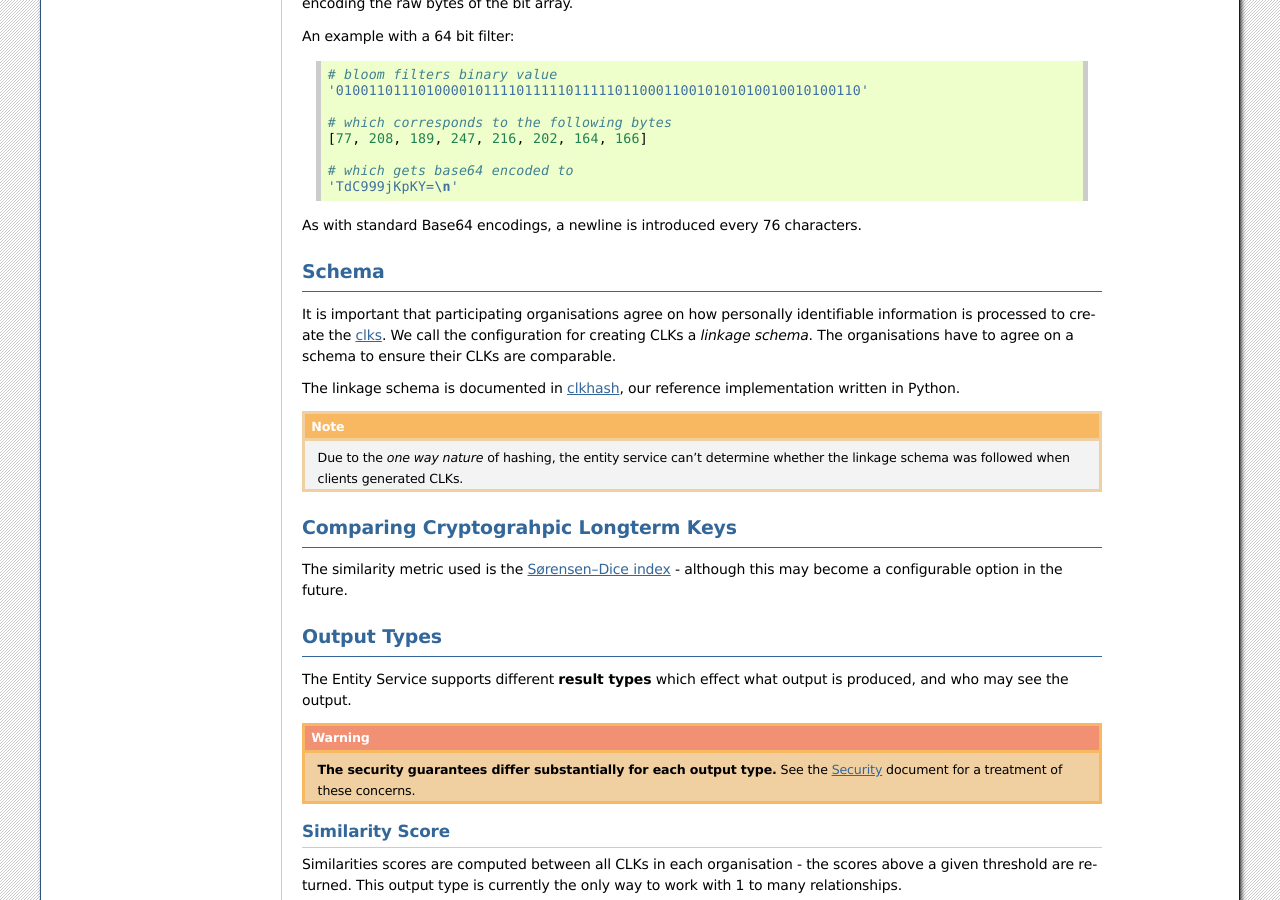
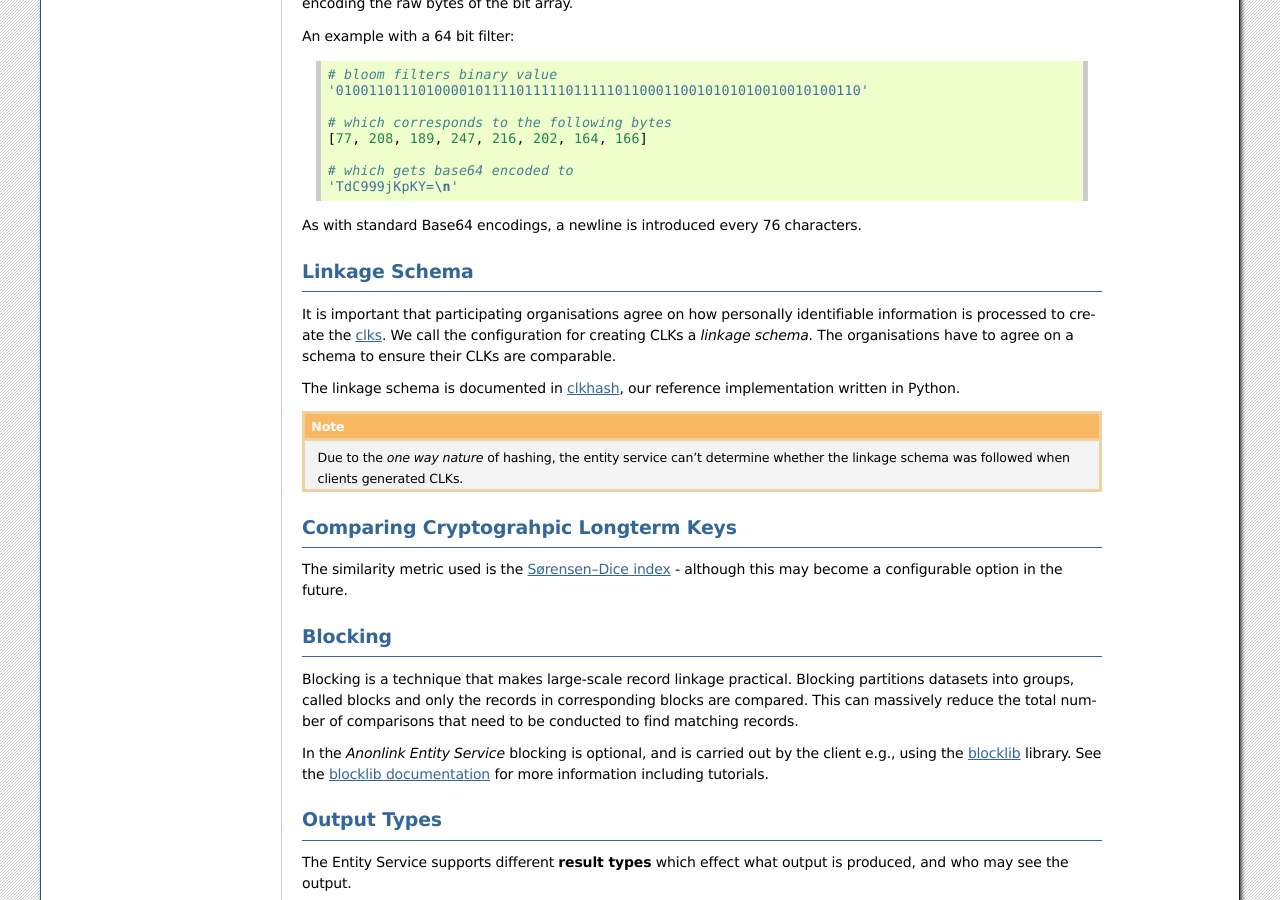
Before and after one commit to data61/anonlink-entity-service, a Sphinx documentation site: the page built from docs/concepts.rst, in a window 1280 px wide and 900 px high, scrolled down 536 px. Built offline with Sphinx 7.4.7, drawn with Linux system fonts in a browser that asks for light colours; formulas are drawn with MathJax 3; some of the changed text lies outside the part shown.

Commit message:
Add blocking concept to docs

```diff
--- a/docs/concepts.rst
+++ b/docs/concepts.rst
@@ -56,8 +56,8 @@ characters.
 
 .. _schema:
 
-Schema
-------
+Linkage Schema
+--------------
 
 It is important that participating organisations agree on how personally identifiable information is
 processed to create the :ref:`clks <cryptographic-longterm-keys>`. We call the configuration for creating CLKs
@@ -83,6 +83,19 @@ The similarity metric used is the
 although this may become a configurable option in the future.
 
 .. _result-types:
+
+Blocking
+--------
+
+Blocking is a technique that makes large-scale record linkage practical. Blocking partitions datasets
+into groups, called blocks and only the records in corresponding blocks are compared. This can massively
+reduce the total number of comparisons that need to be conducted to find matching records.
+
+In the *Anonlink Entity Service* blocking is optional, and is carried out by the client e.g., using the
+`blocklib <https://github.com/data61/blocklib/>`_ library. See the
+`blocklib documentation <https://blocklib.readthedocs.io/en/latest/>`_ for more information including
+tutorials.
+
 
 Output Types
 ------------
```
